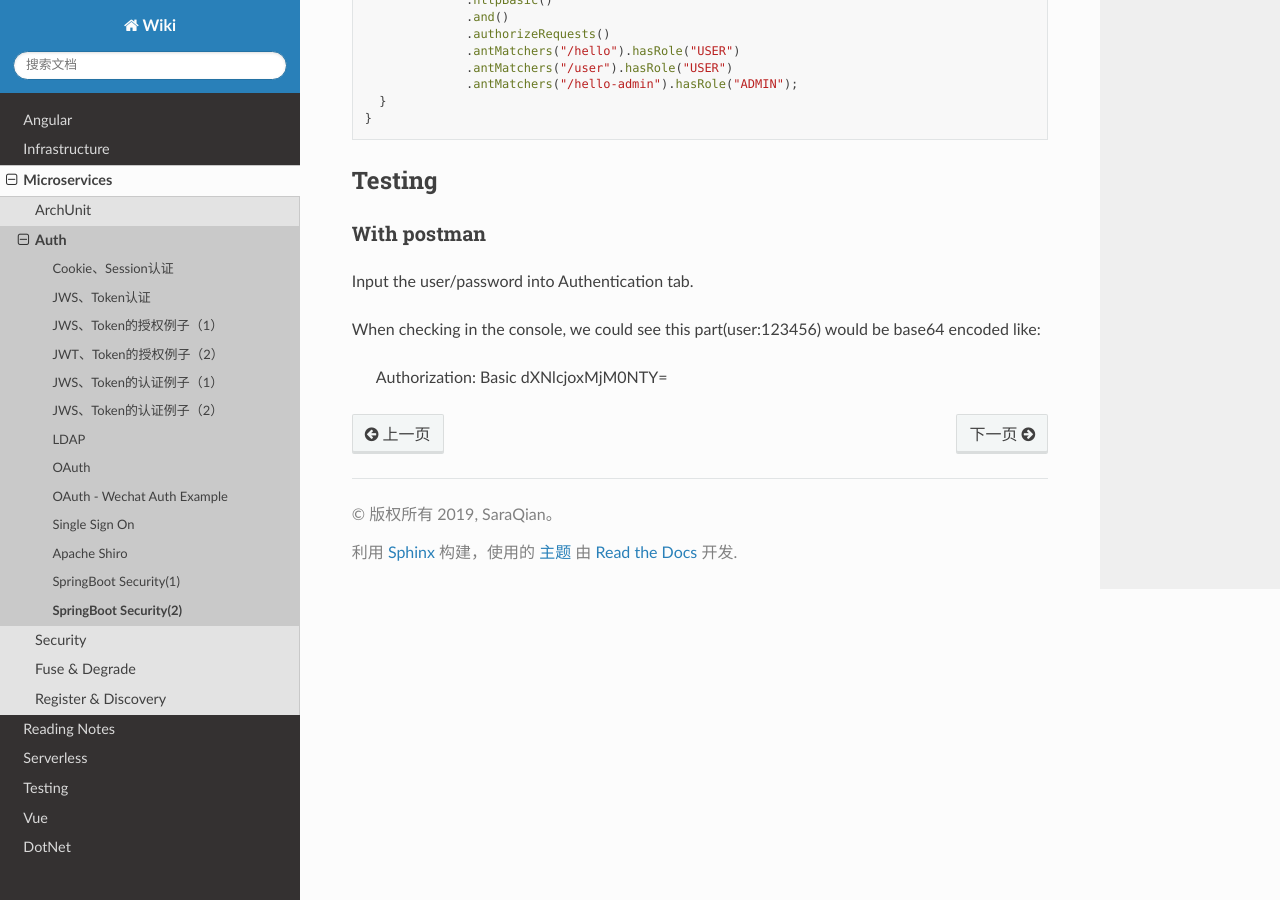
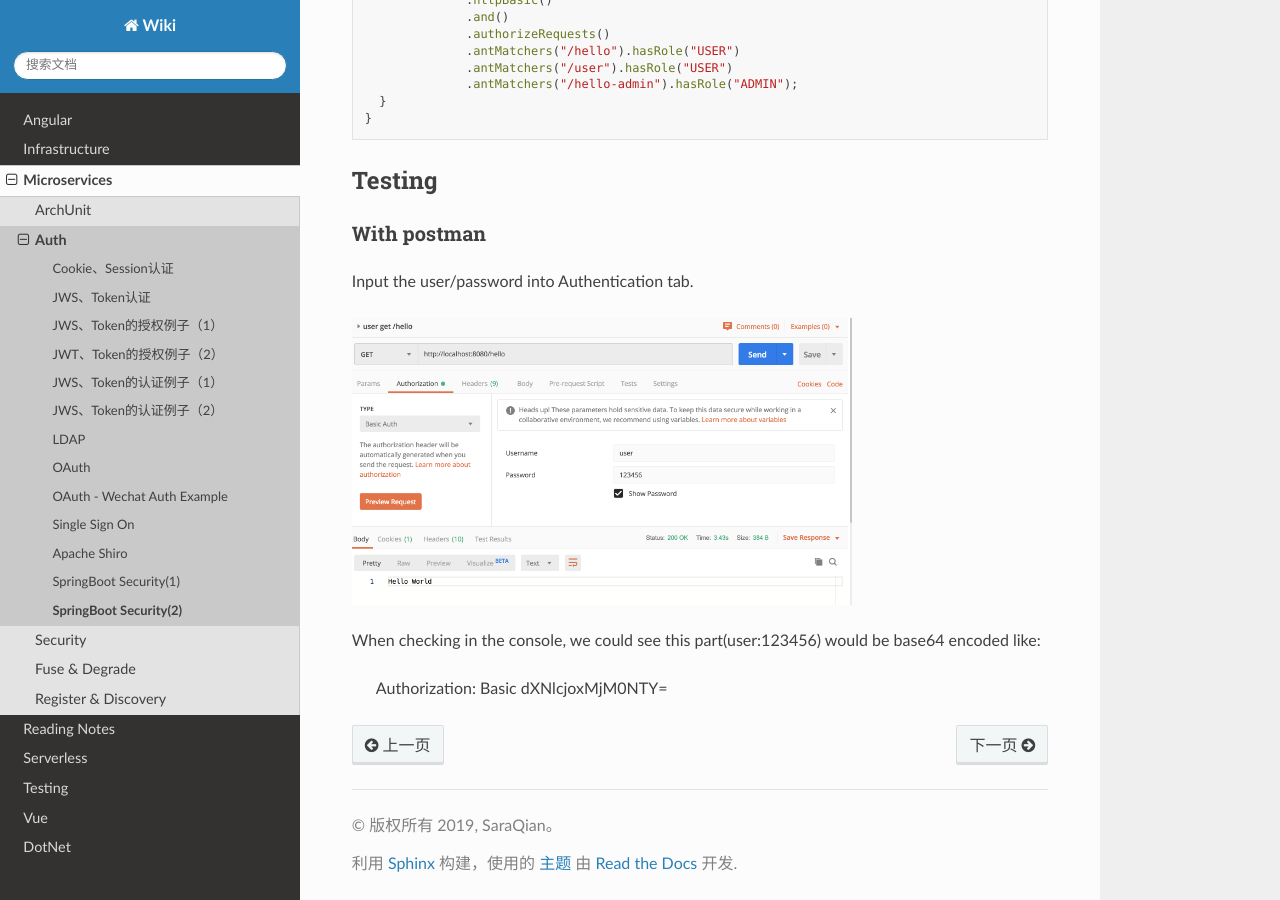
Before and after one commit to abigail830/Sphinx_wiki, a Sphinx documentation site: the page built from source/Microservices/Auth/SpringBoot_Security2.rst, in a window 1280 px wide and 900 px high, scrolled down 3969 px. Built offline with Sphinx 7.4.7 and the Read the Docs theme 2.0.0, drawn with Linux system fonts in a browser that asks for light colours.

Commit message:
Update SpringBoot_Security2.rst

```diff
--- a/source/Microservices/Auth/SpringBoot_Security2.rst
+++ b/source/Microservices/Auth/SpringBoot_Security2.rst
@@ -233,7 +233,7 @@ With postman
 Input the user/password into Authentication tab.
 
 .. image:: ../../../images/auth1.png
-  :width:: 500px
+  :width: 500px
 
 When checking in the console, we could see this part(user:123456) would be base64 encoded like:
 
```
